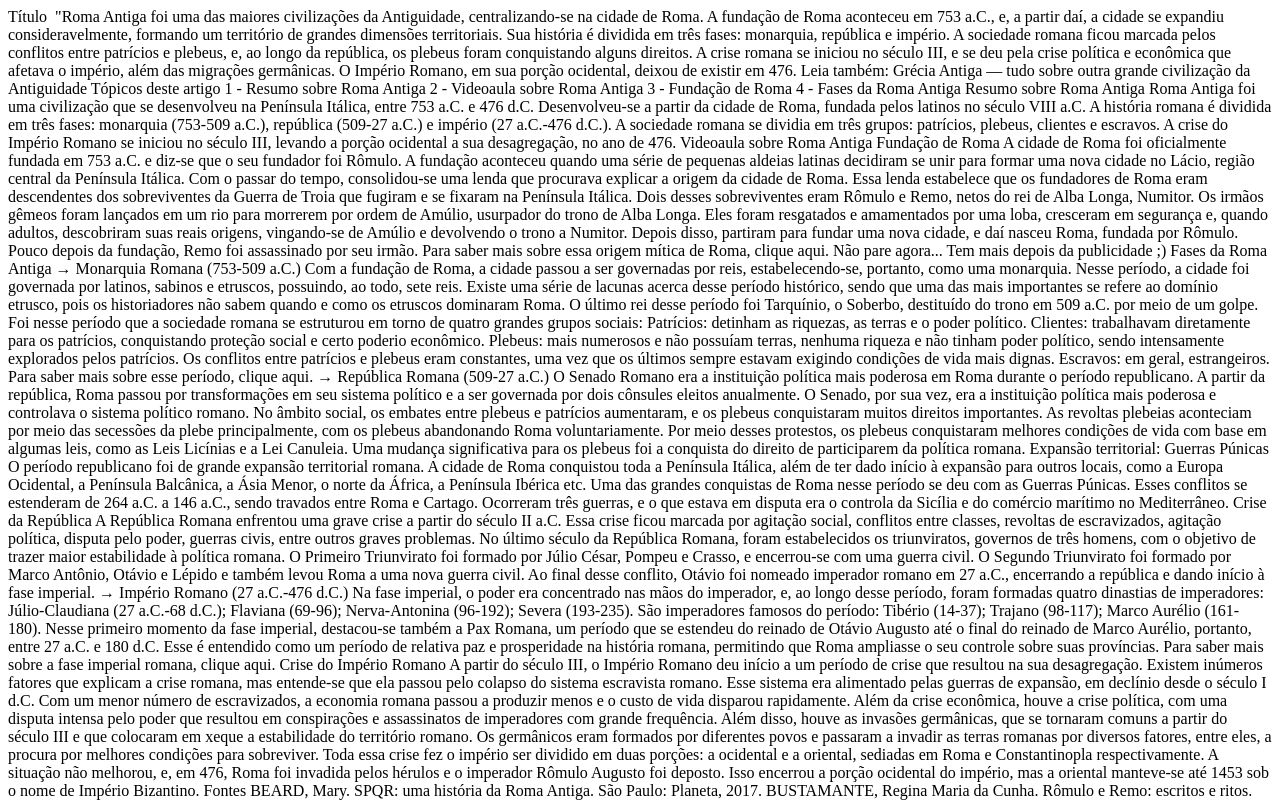
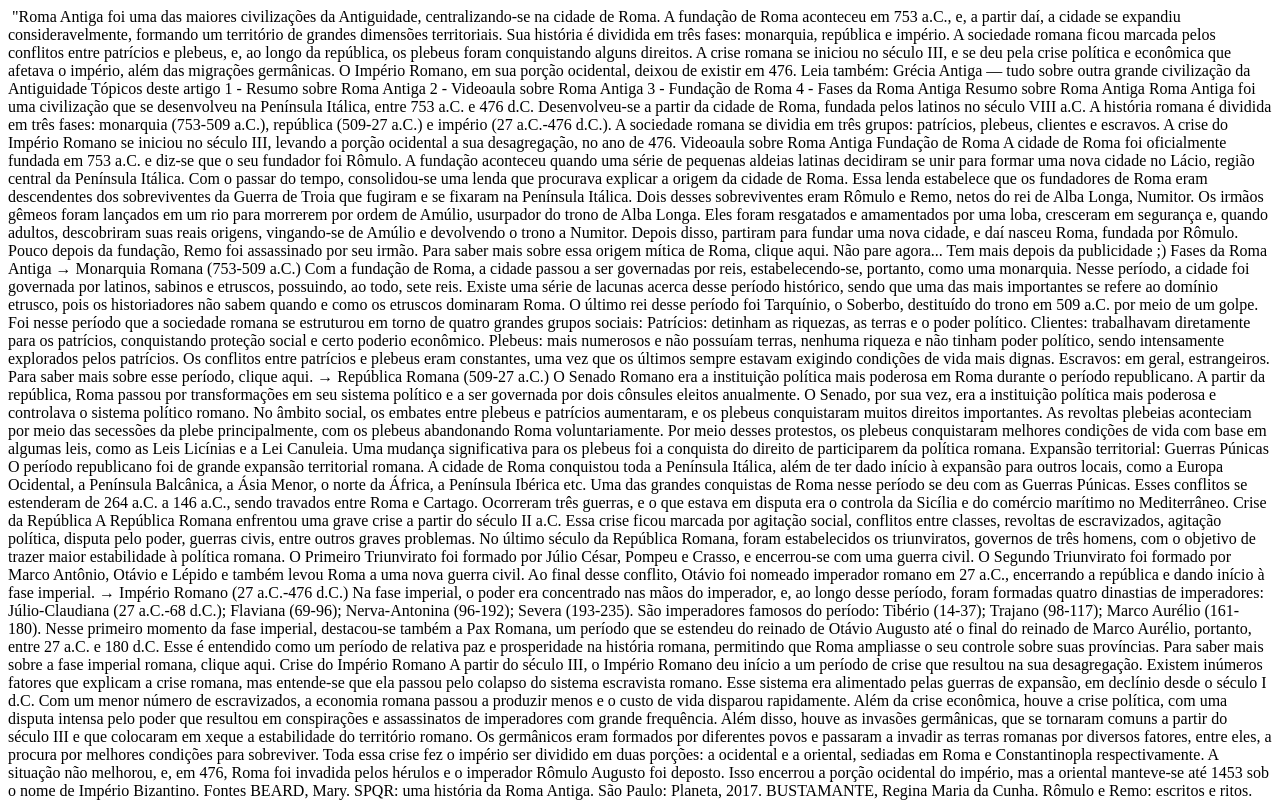
Before and after one commit to josedhkc/projeto1, a plain HTML site: page index.html in a window 1280 px wide. Shown: the top 800 px of the page. Drawn offline with Linux system fonts and the light colour scheme.

Commit message:
Update index.html

```diff
--- a/index.html
+++ b/index.html
@@ -6,7 +6,7 @@
     <title>Document</title>
 </head>
 <body>
-    Título
+
 
 
     <img src="download.jpeg"alt="">
```
